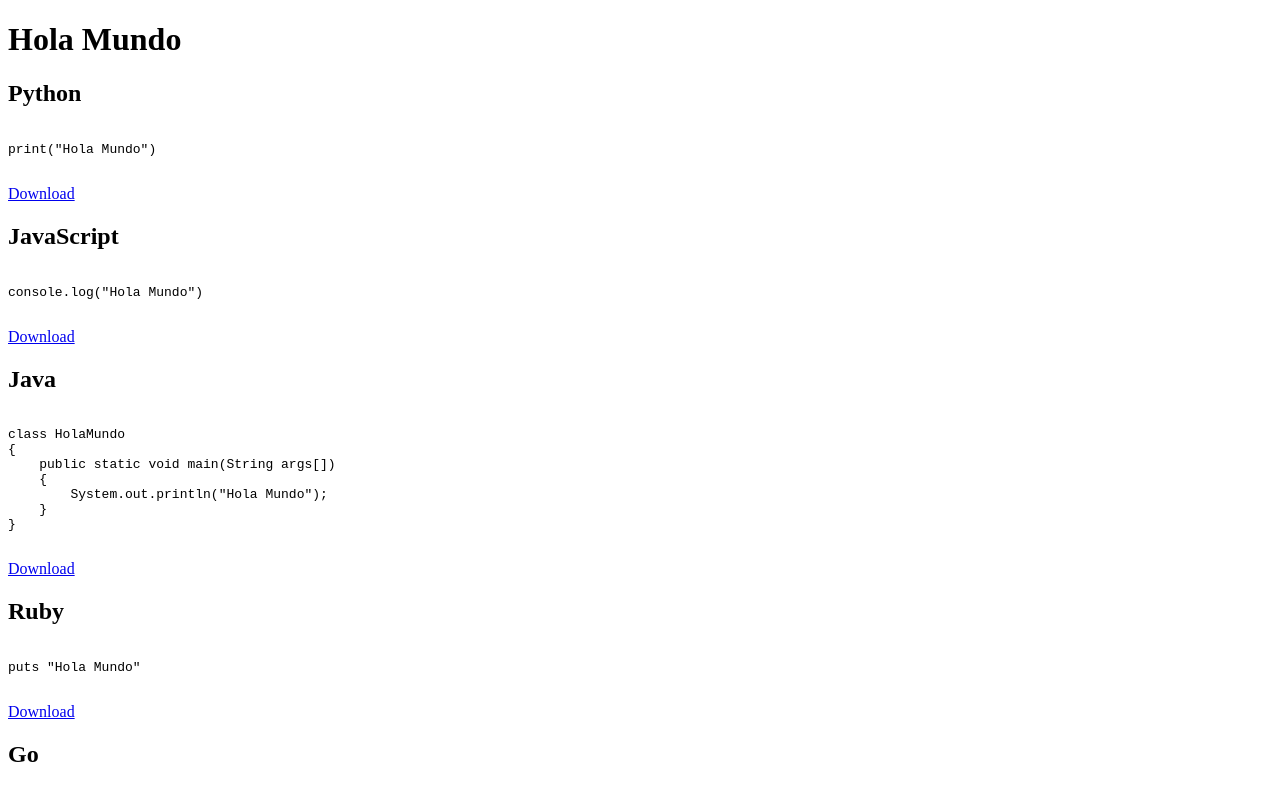
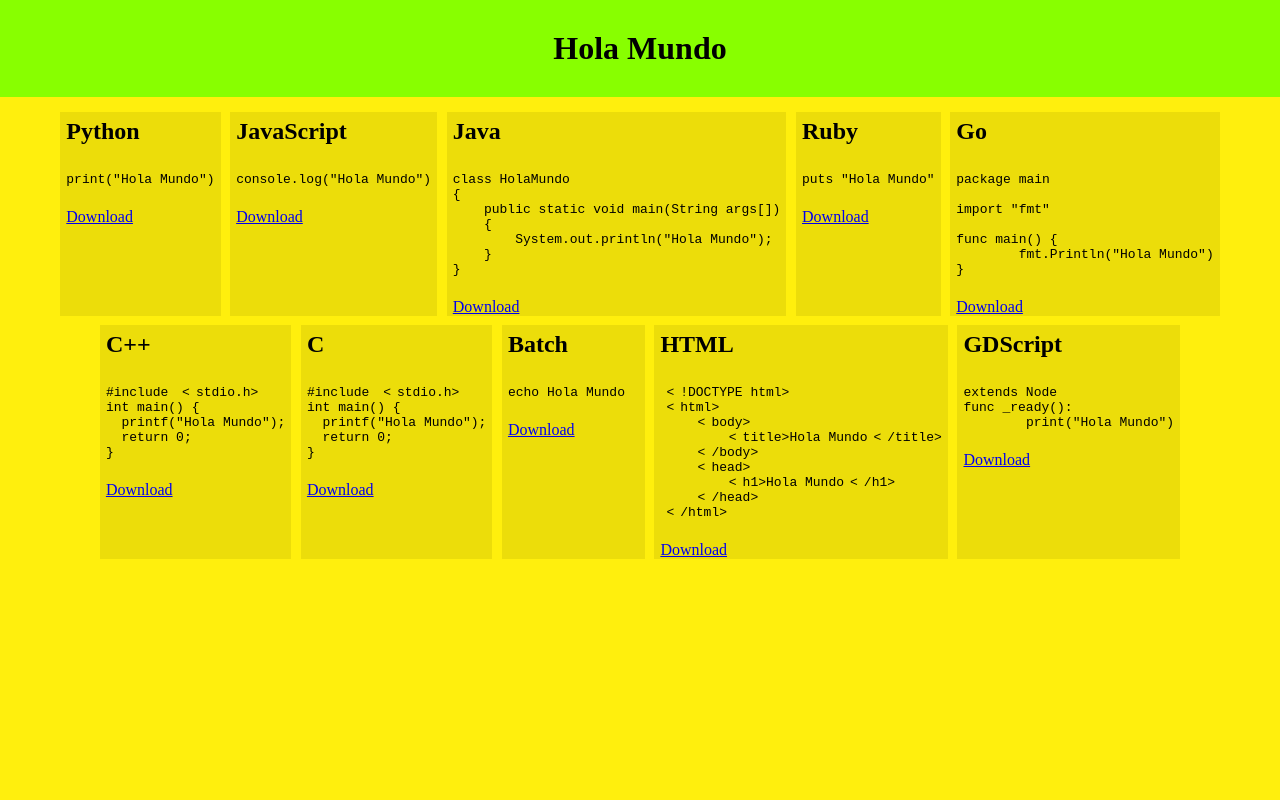
Before and after one commit to Can202/HolaMundo, a plain HTML site: page index.html in a window 1280 px wide. Shown: the top 800 px of the page. Drawn offline with Linux system fonts and the light colour scheme.

Commit message:
css ugly

```diff
--- a/index.html
+++ b/index.html
@@ -2,12 +2,16 @@
 <html>
     <head>
         <title>Hola Mundo</title>
+        <link rel="stylesheet" href="style.css" />
+        <meta name="viewport" content="width=device-width, initial-scale=1.0" />
+        <meta charset="utf-8" />
     </head>
     <body>
 
         <header class="header">
             <h1 class="header__h1">Hola Mundo</h1>
         </header>
+        <div class="content">
         <article class="article">
 
             <!--Python-->
@@ -128,6 +132,6 @@ func _ready():
                 <a href="GDScript/HolaMundo.gd" >Download</a>
             </div>
 
-        </article>
+        </article></div>
     </body>
 </html>
--- /dev/null
+++ b/style.css
@@ -0,0 +1,33 @@
+* {
+    margin: 0;
+    padding: 0;
+    box-sizing: border-box;
+}
+html {
+    background-color: #FFEF0D;
+}
+.header {
+    background-color: #8F0;
+    padding: 30px;
+    text-align: center;
+}
+.article {
+    background-color: #FFEF0D;
+    padding: 10px;
+    display:flex;
+    box-sizing: content-box;
+    justify-content: center;
+    flex-wrap: wrap;
+    height:100%;
+}
+.article__content {
+    background-color: #ecdd0a;
+    margin: .3rem;
+}
+.article__content * {
+    padding: 6px;
+}
+.content {
+    background-color: #ecdd0a;
+    height:100%;
+}
```
